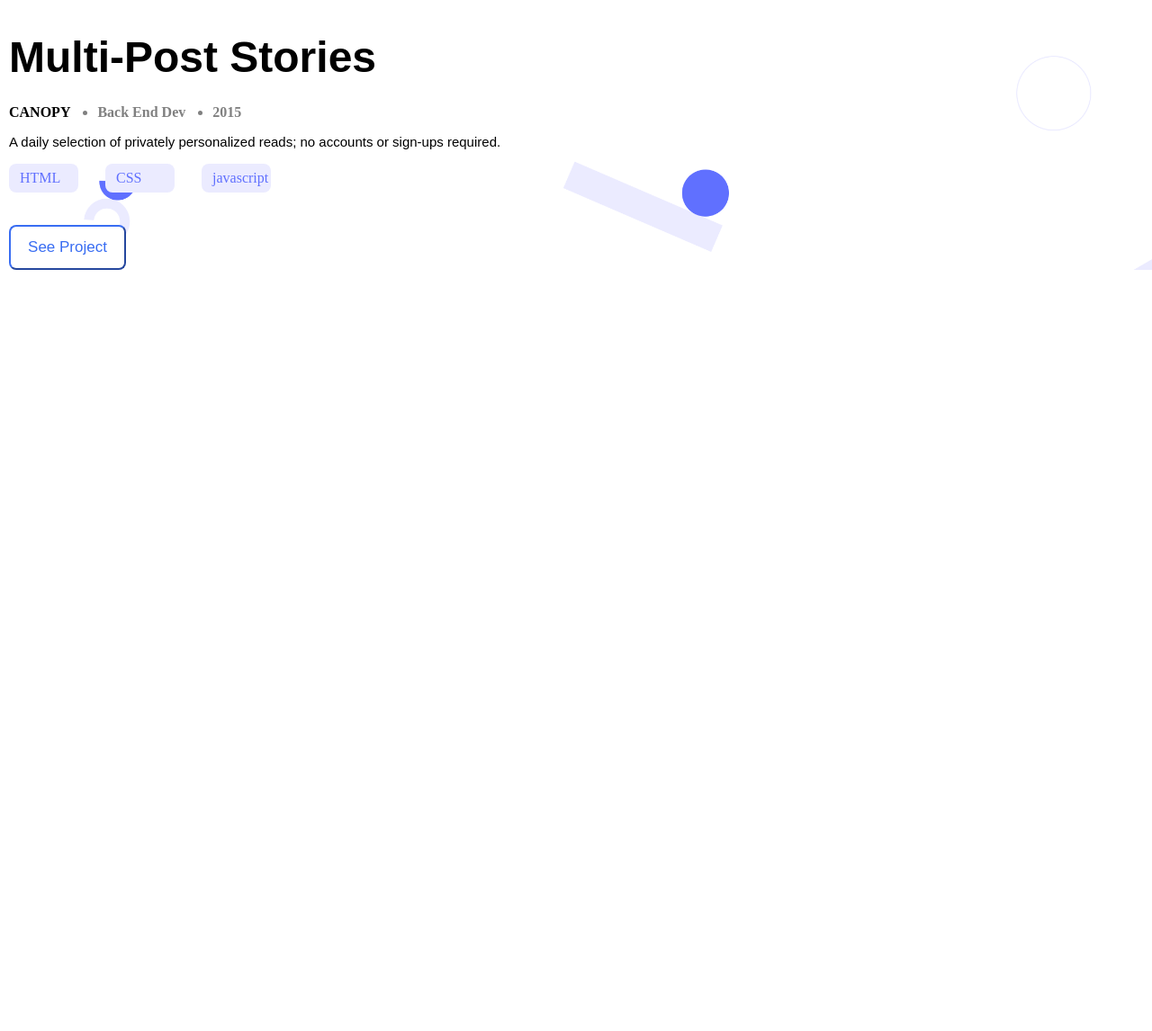
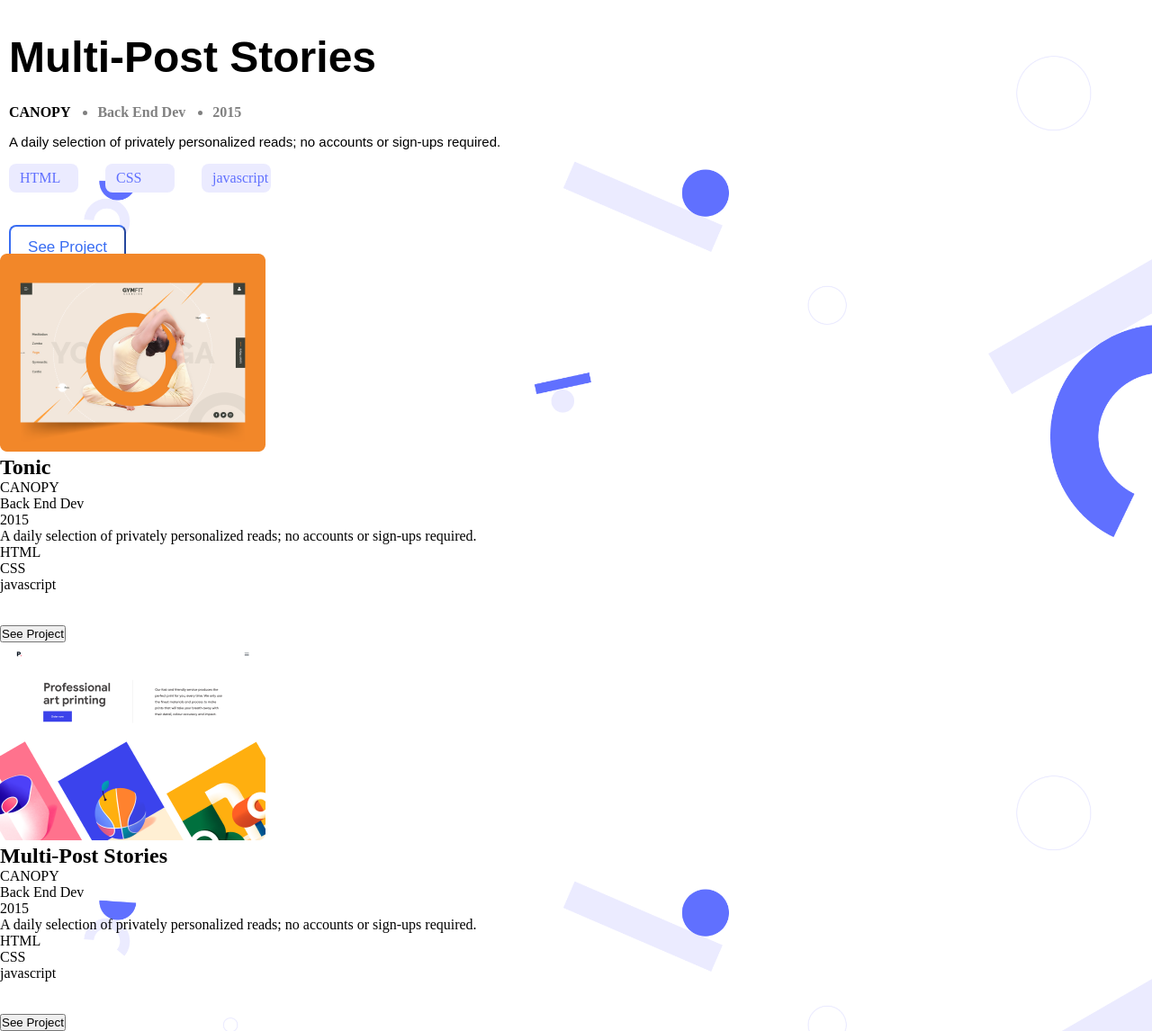
Before and after one commit to Rizwan-learn/Portfolio-Mobile, a website: page index.html in a window 1280 px wide. Shown: the part 2120-3266 px from the top of the page at 90% size. Before the commit the page ends 2420 px from the top, so only its background shows below. Drawn offline with Linux system fonts and the light colour scheme.

Commit message:
add all four projects to index

```diff
--- a/index.html
+++ b/index.html
@@ -122,9 +122,9 @@
             </div>
             <div class="about-project-2">
                 <ul>
-                    <li class="company">CANOPY</li>
-                    <li class="position">Back End Dev</li>
-                    <li class="year">2015</li>
+                    <li class="company-2">CANOPY</li>
+                    <li class="position-2">Back End Dev</li>
+                    <li class="year-2">2015</li>
                 </ul>
             </div>
             <div class="role-project-2">
@@ -148,6 +148,78 @@
         </div>
     </section>
 
+    <section class="portfolio-3">
+        <div class="project-3">
+            <div class="tonic-img-3">
+                <img src="Image/SnapshootPortfolio3.png" alt="error">
+            </div>
+            <div class="project-name-3">
+                <h1>Tonic</h1>
+            </div>
+            <div class="about-project-3">
+                <ul>
+                    <li class="company-3">CANOPY</li>
+                    <li class="position-3">Back End Dev</li>
+                    <li class="year-3">2015</li>
+                </ul>
+            </div>
+            <div class="role-project-3">
+                <p>
+                    A daily selection of privately personalized reads;
+                    no accounts or sign-ups required.
+                </p>
+            </div>
+            <div class="skills-project-3">
+                <ul>
+                    <li>HTML</li>
+                    <li>CSS</li>
+                    <li>javascript</li>
+                </ul>
+            </div>
+            <br>
+            <br>
+            <div class="view-project-3">
+                <button type="button"> See Project</button>
+            </div>
+        </div>
+    </section>
+
+    <section class="portfolio-4">
+        <div class="project-4">
+            <div class="tonic-img-4">
+                <img src="Image/SnapshootPortfolio4.png" alt="error">
+            </div>
+            <div class="project-name-4">
+                <h1>Multi-Post Stories</h1>
+            </div>
+            <div class="about-project-4">
+                <ul>
+                    <li class="company-4">CANOPY</li>
+                    <li class="position-4">Back End Dev</li>
+                    <li class="year-4">2015</li>
+                </ul>
+            </div>
+            <div class="role-project-4">
+                <p>
+                    A daily selection of privately personalized reads;
+                    no accounts or sign-ups required.
+                </p>
+            </div>
+            <div class="skills-project-4">
+                <ul>
+                    <li>HTML</li>
+                    <li>CSS</li>
+                    <li>javascript</li>
+                </ul>
+            </div>
+            <br>
+            <br>
+            <div class="view-project-4">
+                <button type="button"> See Project</button>
+            </div>
+        </div>
+    </section>
+
 
 
 
```
